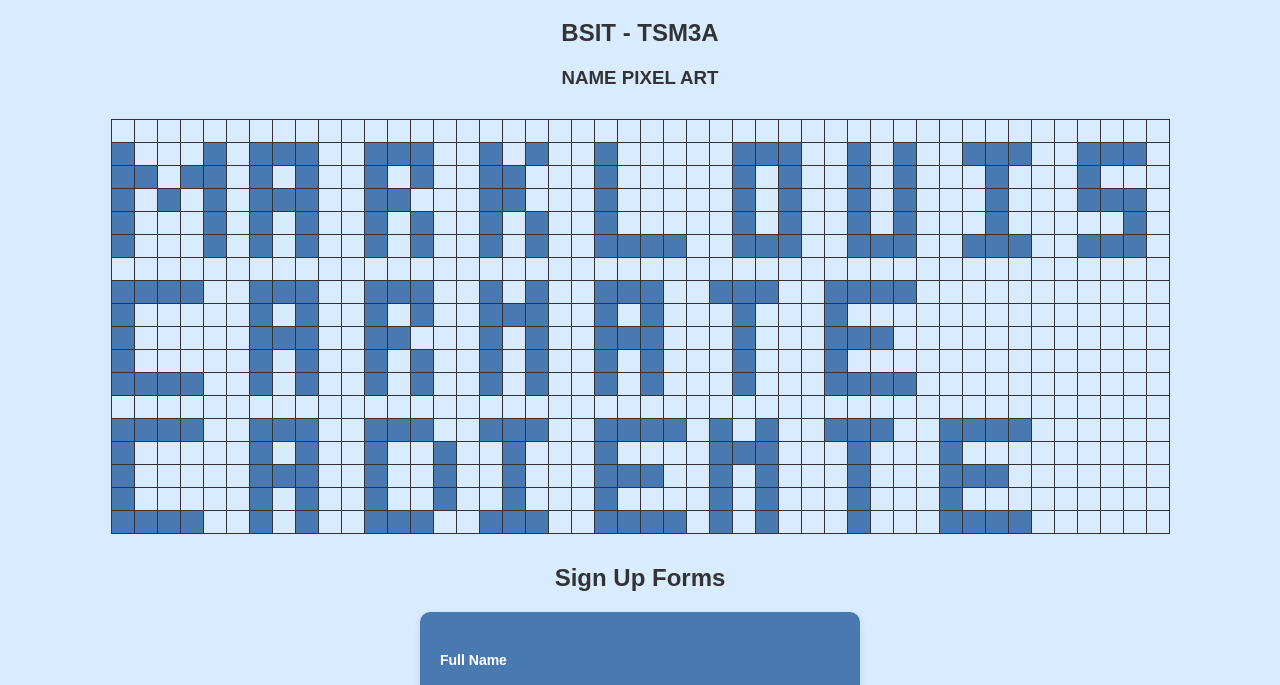
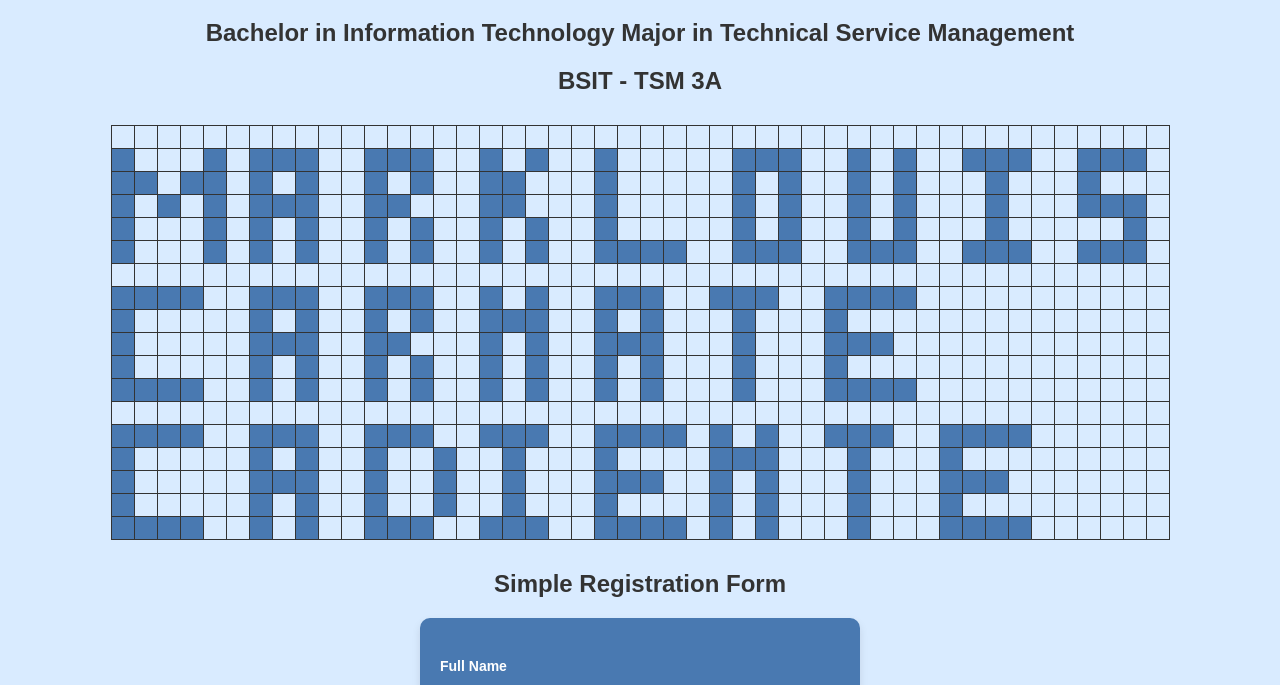
Before and after one commit to RimeValkyris/01-Operation-Cube-WebDev-Basics, a plain HTML site: page Lab-Activity-Repository/wd_la2.html in a window 1280 px wide. Shown: the part 81-766 px from the top of the page. Drawn offline with Linux system fonts and the light colour scheme.

Commit message:
Update metadata and headings in wd_la2.html for clarity and consistency

```diff
--- a/Lab-Activity-Repository/wd_la2.html
+++ b/Lab-Activity-Repository/wd_la2.html
@@ -3,17 +3,16 @@
     <head>
         <title>Lab Activity 2</title>
         <link rel="stylesheet" href="wd_la2.css">
-        <meta charset="UTF-8"
-        content="Laboratory Activity#2">
+        <meta charset="UTF-8" content="Laboratory Activity" description="Laboratory Activity#2 Table, Sign Up Forms, Demonstration of CSS">
     </head>
     <body>
 
 
         <h1>MARK LOUIS CARNATE CADIENTE</h1>
-        <h2>BSIT - TSM3A</h2>
+        <h2>Bachelor in Information Technology Major in Technical Service Management</h2>
+        <h2>BSIT - TSM 3A</h2>
 
 
-        <h3>NAME PIXEL ART</h3>
         <table id="pixelArt">
             <tr>
                 <td class="bg"></td><td class="bg"></td><td class="bg"></td><td class="bg"></td><td class="bg"></td>
@@ -359,7 +358,7 @@
             </tr>
         </table>
 
-      <h2>Sign Up Forms</h2>
+      <h2>Simple Registration Form</h2>
       <!--might aswell make a div card to make it like a proper sign up area-->
         <div class="card">
            <form>
@@ -407,7 +406,9 @@
 </iframe>
       </center>
 
-
+<br>
+<br>
+<br>
       <footer class="footer">
         <p>&copy; 2024 Mark Louis Carnate Cadiente. All rights reserved.</p>
       </footer>
```
